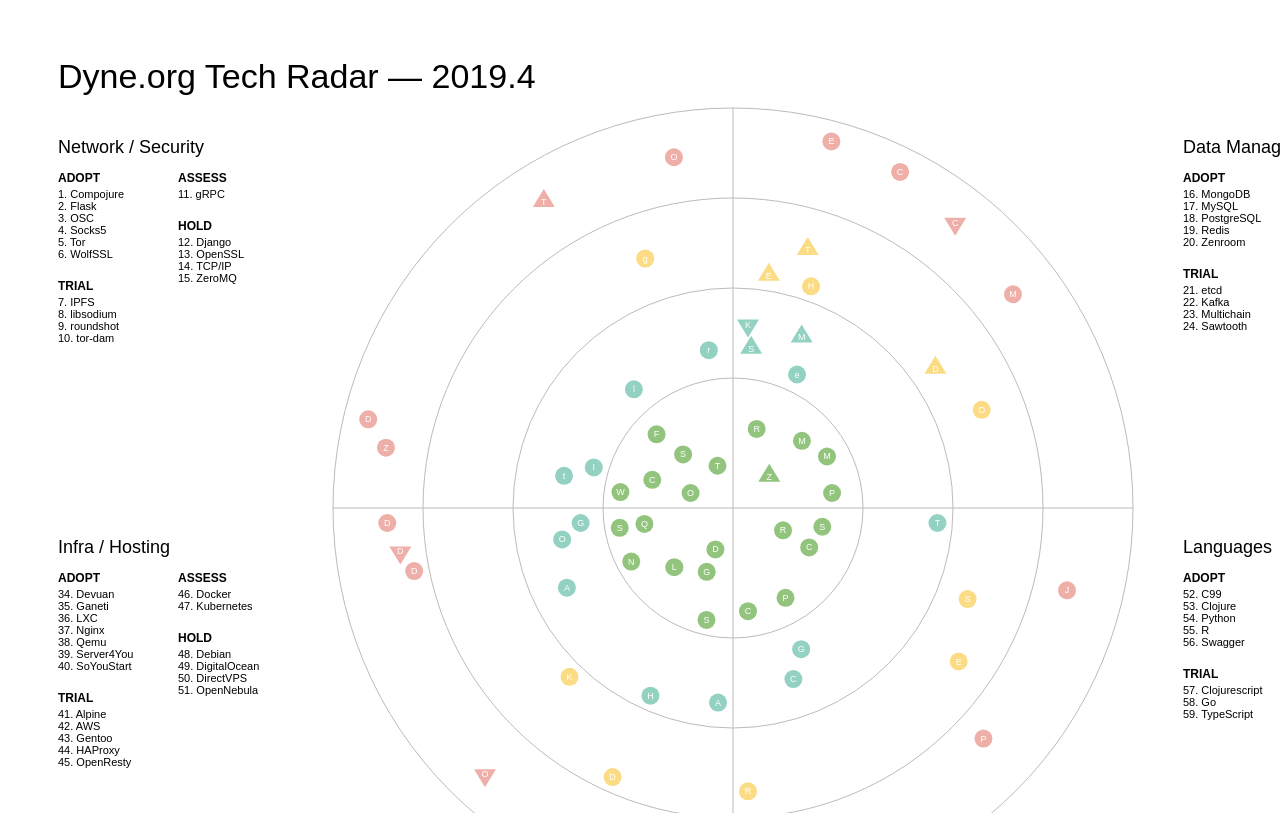
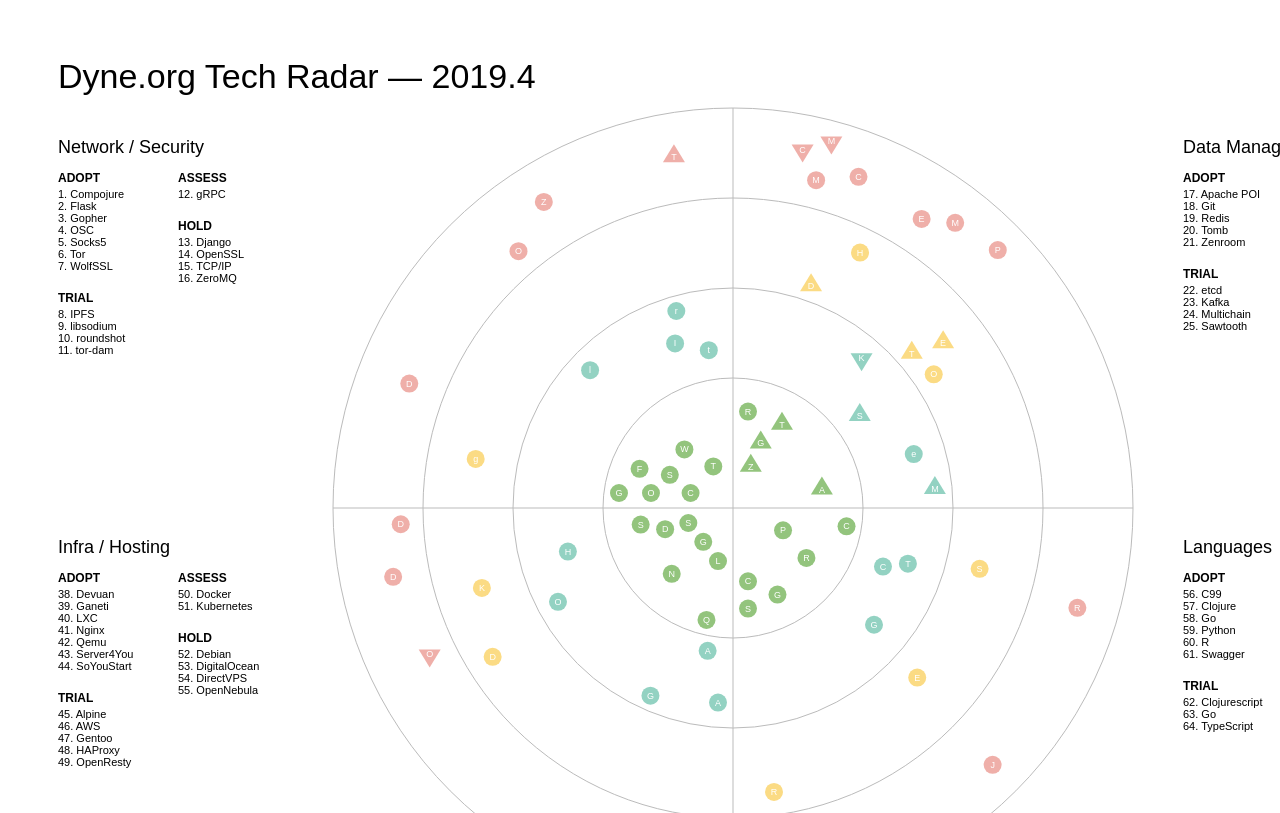
Before and after one commit to dyne/tech-radar, a website: page docs/index.html in a window 1280 px wide. Shown: the top 813 px of the page. Drawn offline with nearby package versions, Linux system fonts and the light colour scheme; animation ran at ten frames a second.

Commit message:
some touches made with parazyd

```diff
--- a/docs/index.html
+++ b/docs/index.html
@@ -50,6 +50,14 @@
 				 label: "Tor",
 				 active: true,
 				 link: "../net/tor.html",
+				 moved: 0
+			 },
+			 {
+				 quadrant: 2,
+				 ring: 0,
+				 label: "Gopher",
+				 active: true,
+				 link: "https://nl.wikipedia.org/wiki/Gopher",
 				 moved: 0
 			 },
 			 {
@@ -219,7 +227,7 @@
 				 ring: 0,
 				 label: "LXC",
 				 active: true,
-				 link: "../infrastructure/lxc.html",
+				 link: "https://linuxcontainers.org",
 				 moved: 0
 			 },
 			 {
@@ -227,7 +235,7 @@
 				 ring: 0,
 				 label: "Ganeti",
 				 active: true,
-				 link: "../infrastructure/ganeti.html",
+				 link: "http://www.ganeti.org",
 				 moved: 0
 			 },
 			 {
@@ -235,7 +243,7 @@
 				 ring: 2,
 				 label: "Kubernetes",
 				 active: true,
-				 link: "../infrastructure/kubernetes.html",
+				 link: "https://kubernetes.io",
 				 moved: 0
 			 },
 			 {
@@ -251,7 +259,7 @@
 				 ring: 1,
 				 label: "Alpine",
 				 active: true,
-				 link: "../distro/alpine.html",
+				 link: "https://alpinelinux.org",
 				 moved: 0
 			 },
 			 {
@@ -259,7 +267,7 @@
 				 ring: 0,
 				 label: "Devuan",
 				 active: true,
-				 link: "../distro/devuan.html",
+				 link: "https://devuan.org",
 				 moved: 0
 			 },
 			 {
@@ -312,6 +320,15 @@
 			 },
 
 			 /* Languages  */
+
+			 {
+				 quadrant: 0,
+				 ring: 0,
+				 label: "Go",
+				 active: true,
+				 link: "lua.org",
+				 moved: 0
+			 },
 			 {
 				 quadrant: 0,
 				 ring: 1,
@@ -463,7 +480,31 @@
 				 ring: 0,
 				 label: "Zenroom",
 				 active: true,
-				 link: "../data_processing/zenroom.html",
+				 link: "https://zenroom.dyne.org",
+				 moved: 1
+			 },
+			 {
+				 quadrant: 3,
+				 ring: 0,
+				 label: "Git",
+				 active: true,
+				 link: "https://git-scm.com/",
+				 moved: 1
+			 },
+			 {
+				 quadrant: 3,
+				 ring: 0,
+				 label: "Apache POI",
+				 active: true,
+				 link: "https://poi.apache.org",
+				 moved: 1
+			 },
+			 {
+				 quadrant: 3,
+				 ring: 0,
+				 label: "Tomb",
+				 active: true,
+				 link: "https://tomb.dyne.org",
 				 moved: 1
 			 },
 			 {
@@ -492,7 +533,7 @@
 			 },
 			 {
 				 quadrant: 3,
-				 ring: 0,
+				 ring: 3,
 				 label: "PostgreSQL",
 				 active: true,
 				 link: "../datastores/postgresql.html",
@@ -524,15 +565,15 @@
 			 },
 			 {
 				 quadrant: 3,
-				 ring: 0,
+				 ring: 3,
 				 label: "MongoDB",
 				 active: true,
 				 link: "../datastores/mongodb.html",
-				 moved: 0
+				 moved: -1
 			 },
 			 {
 				 quadrant: 3,
-				 ring: 0,
+				 ring: 3,
 				 label: "MySQL",
 				 active: true,
 				 link: "../datastores/mysql.html",
```
